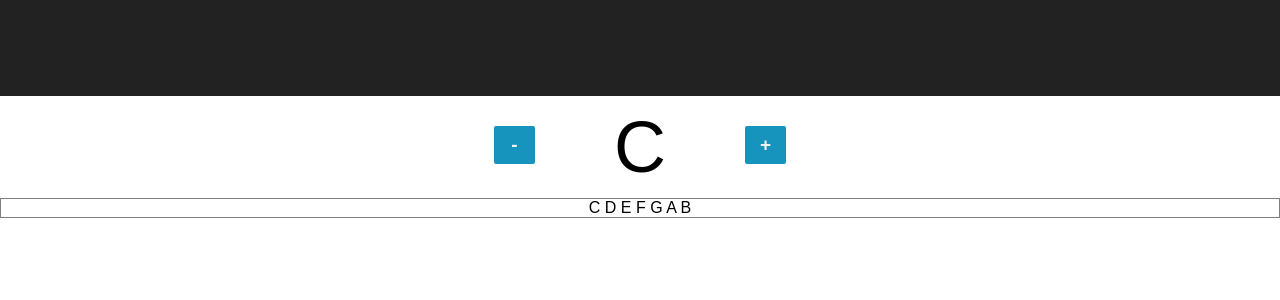
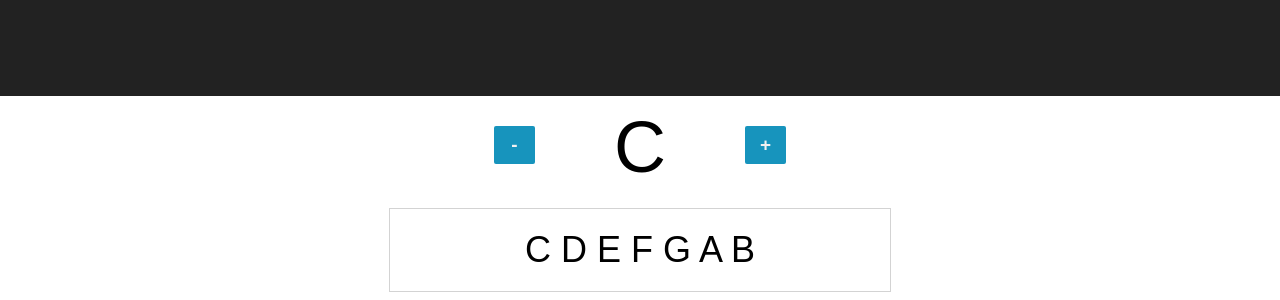
Before and after one commit to karamdaddy/chord-calculator, a React (Create React App) app: page / in a window 1280 px wide. Shown: the part 94-394 px from the top of the page. Built offline with nearby package versions, Linux system fonts and the light colour scheme.

Commit message:
Added styling to the box where the chords are displayed

```diff
--- a/src/components/chord-controller.css
+++ b/src/components/chord-controller.css
@@ -1,5 +1,10 @@
 .chordList-list {
-    border: 1px solid grey;
+    width: 500px;
+    margin: auto;
+    font-size: 36px;
+    padding: 20px 0;
+    margin-top: 10px;
+    border: 1px lightgray solid;
 }
 
 .chordList-controls {
```
